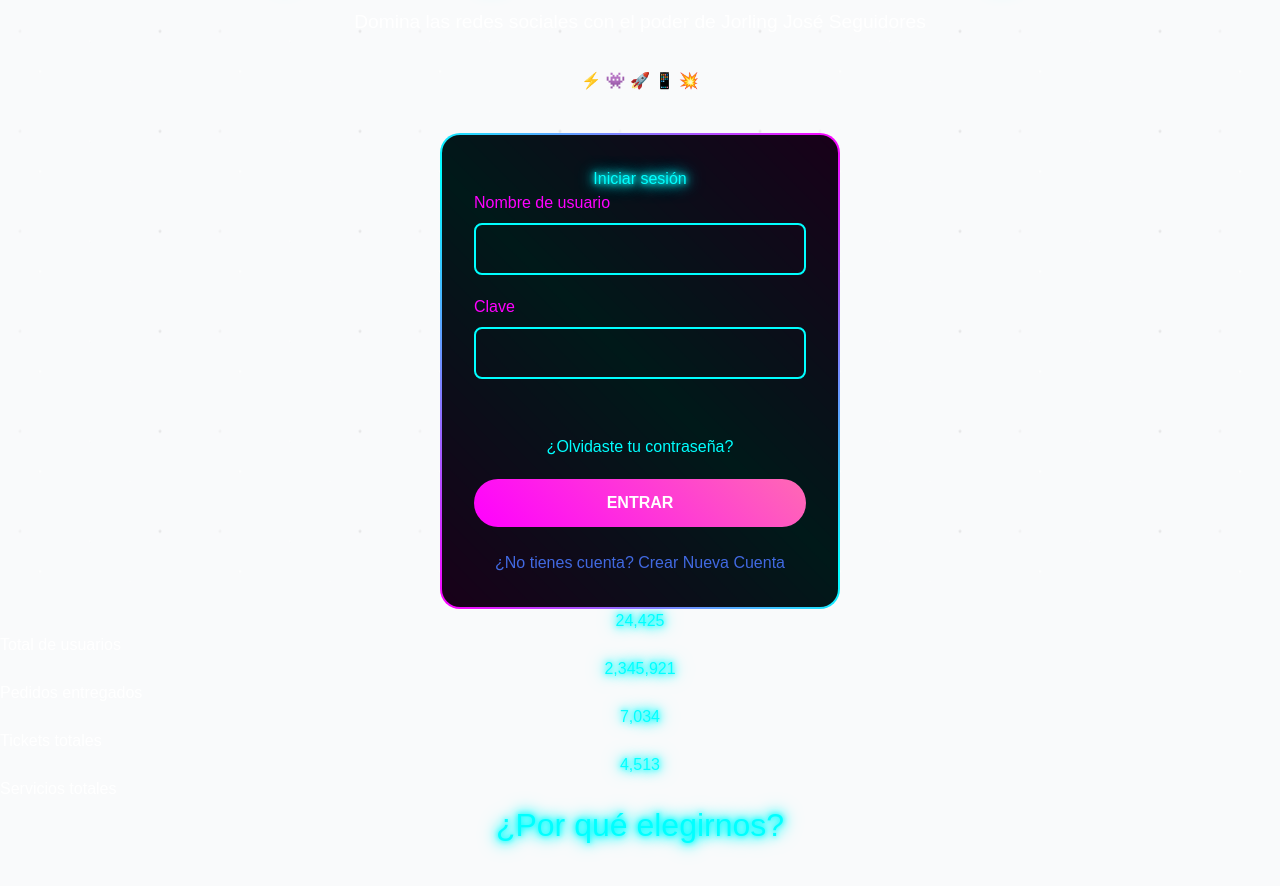
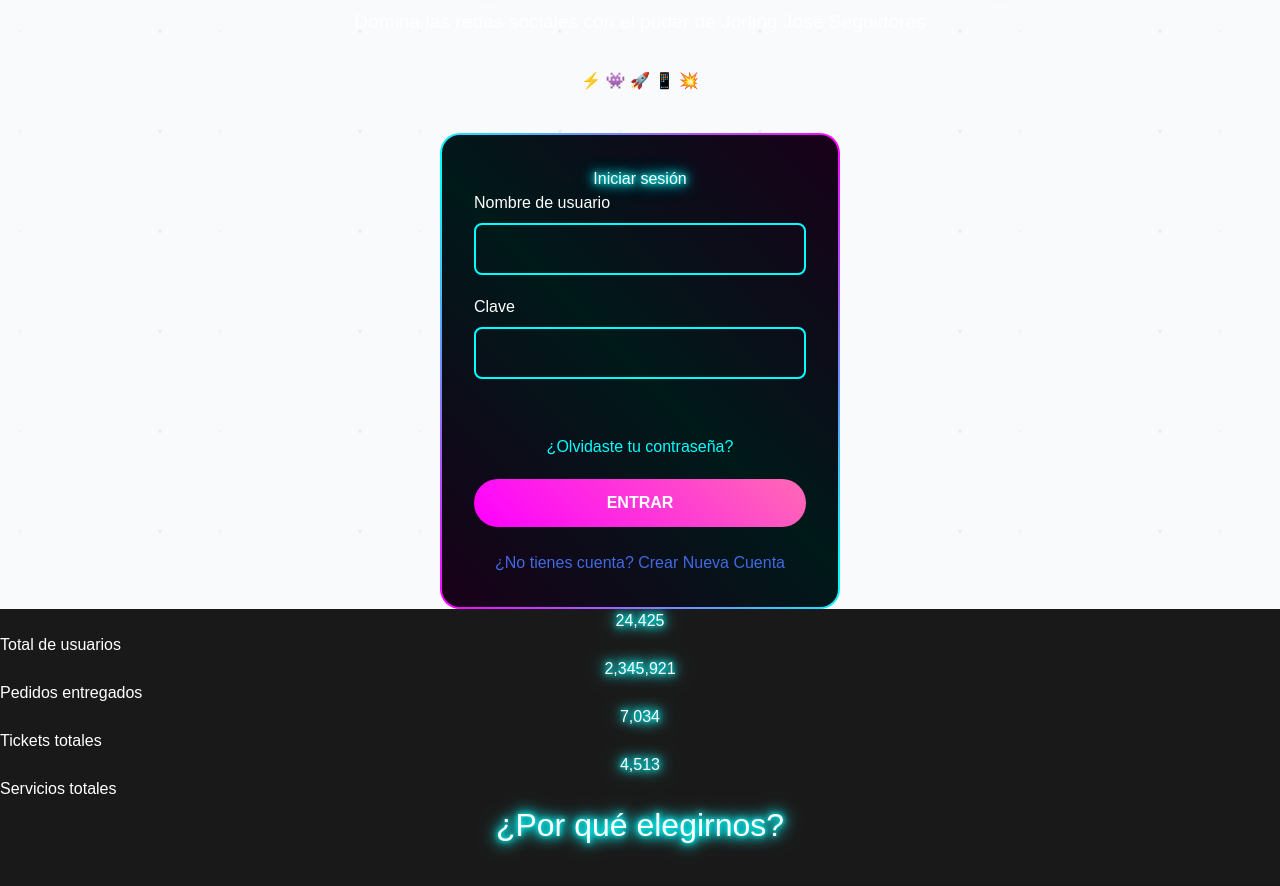
Before and after one commit to RAFADELCRAFT/jorling-seguidores, a plain HTML site: page index.html in a window 1280 px wide. Shown: the part 132-1018 px from the top of the page. Drawn offline with nearby package versions, Linux system fonts and the light colour scheme; a script that the page names is missing.

Commit message:
Update index.html

```diff
--- a/index.html
+++ b/index.html
@@ -4,19 +4,30 @@
     <meta charset="UTF-8">
     <meta name="viewport" content="width=device-width, initial-scale=1.0">
     <title>Jorling José Seguidores - Impulsa tu Seguidores Con Ultima Tecnologia</title>
+    <script src="https://cdn.tailwindcss.com"></script>
+    <link href="https://cdnjs.cloudflare.com/ajax/libs/font-awesome/6.0.0/css/all.min.css" rel="stylesheet">
     <link rel="stylesheet" href="styles.css">
-    <link href="https://cdnjs.cloudflare.com/ajax/libs/font-awesome/6.0.0/css/all.min.css" rel="stylesheet">
-    <script src="https://cdn.tailwindcss.com"></script>
     <style>
         .gradient-bg {
             background: linear-gradient(135deg, #667eea 0%, #764ba2 100%);
         }
-        .card-hover {
-            transition: transform 0.3s ease, box-shadow 0.3s ease;
+        .form-focus:focus {
+            border-color: #667eea;
+            box-shadow: 0 0 0 3px rgba(102, 126, 234, 0.1);
         }
-        .card-hover:hover {
-            transform: translateY(-5px);
-            box-shadow: 0 20px 40px rgba(0,0,0,0.1);
+        /* Sobrescribir el fondo negro del CSS para que sea igual al registro */
+        body {
+            background: #f9fafb !important;
+            color: #1f2937;
+        }
+        /* Mantener el texto blanco en elementos específicos */
+        .neon-cyan, .pink-text, .white-text, .input-cyan, .btn-gradient {
+            color: white;
+        }
+        /* Asegurar que las secciones mantengan el fondo oscuro */
+        .gradient-border-inner, .stats-section, .why-us-section, .contact-section, footer {
+            background: rgba(0, 0, 0, 0.9);
+            color: white;
         }
     </style>
 </head>
```
